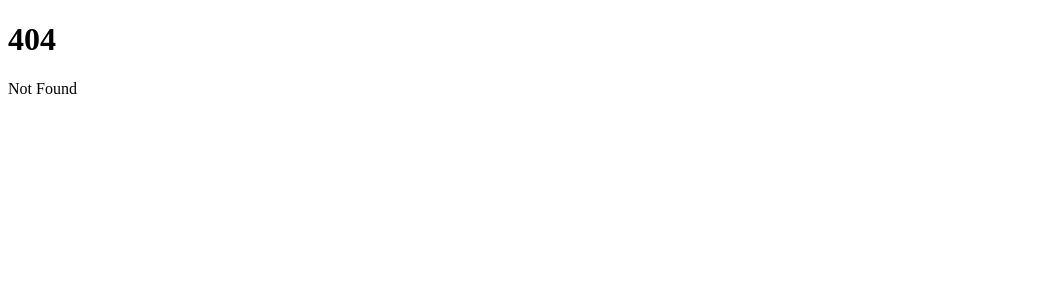
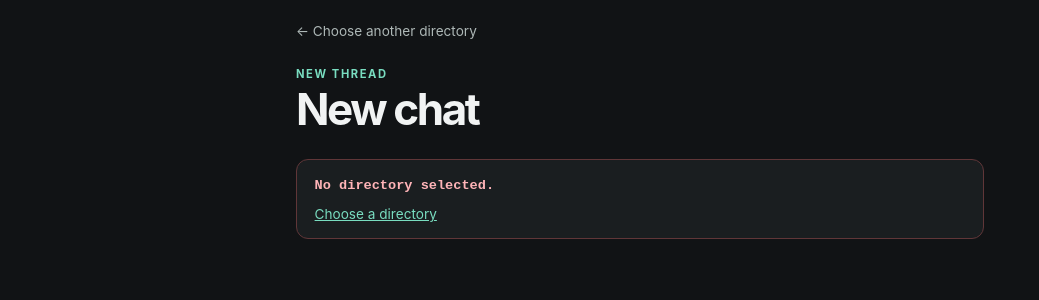
Before and after one commit to RileyMathews/agent-ui, a SvelteKit app: page /new/chat in a window 1280 px wide. Before the commit this address had no page. Shown: the top 300 px of the page, without its empty margins (0-1039 px from the left). Built offline with nearby package versions, Linux system fonts and the light colour scheme.

Commit message:
new thread

```diff
--- /dev/null
+++ b/src/lib/sessions.ts
@@ -0,0 +1,22 @@
+import type { SessionV2Info, V2SessionListResponse } from '@opencode-ai/sdk/v2/client';
+import { opencodeV2 } from '$lib/opencode';
+
+const pageLimit = 5000;
+
+export async function listSessions() {
+	const sessions: SessionV2Info[] = [];
+	let cursor: string | undefined;
+
+	for (;;) {
+		// The generated SDK types do not preserve the client's responseStyle setting.
+		const page = (await opencodeV2.v2.session.list({
+			limit: pageLimit,
+			order: 'desc',
+			cursor
+		})) as unknown as V2SessionListResponse;
+		sessions.push(...page.data);
+
+		if (page.data.length < pageLimit || !page.cursor.next) return sessions;
+		cursor = page.cursor.next;
+	}
+}
--- /dev/null
+++ b/src/routes/new/+page.svelte
@@ -0,0 +1,92 @@
+<script lang="ts">
+	import { onMount } from 'svelte';
+	import { listSessions } from '$lib/sessions';
+
+	type Directory = {
+		path: string;
+		updated: number;
+	};
+
+	let directories = $state<Directory[]>([]);
+	let error = $state<string | null>(null);
+	let loading = $state(true);
+
+	function directoryName(path: string) {
+		return path.split('/').filter(Boolean).at(-1) ?? path;
+	}
+
+	onMount(async () => {
+		try {
+			const unique = new Map<string, Directory>();
+
+			for (const session of await listSessions()) {
+				const path = session.location.directory;
+				if (!path || unique.has(path)) continue;
+				unique.set(path, { path, updated: session.time.updated });
+			}
+
+			directories = [...unique.values()].sort((left, right) => right.updated - left.updated);
+		} catch (cause) {
+			error = cause instanceof Error ? cause.message : 'Unable to load directories.';
+		} finally {
+			loading = false;
+		}
+	});
+</script>
+
+<svelte:head>
+	<title>Choose a directory</title>
+	<meta name="theme-color" content="#111315" />
+</svelte:head>
+
+<main>
+	<header>
+		<a class="back" href="/">Back to sessions</a>
+		<p class="eyebrow">New thread</p>
+		<h1>Choose a directory</h1>
+		<p class="intro">Select a directory where you have already used OpenCode.</p>
+	</header>
+
+	{#if loading}
+		<p class="status">Loading directories...</p>
+	{:else if error}
+		<p class="status error">{error}</p>
+	{:else if directories.length === 0}
+		<p class="status">No directories with sessions found.</p>
+	{:else}
+		<ul>
+			{#each directories as directory (directory.path)}
+				<li>
+					<a href={`/new/chat?directory=${encodeURIComponent(directory.path)}`}>
+						<strong>{directoryName(directory.path)}</strong>
+						<span>{directory.path}</span>
+						<span class="arrow" aria-hidden="true">→</span>
+					</a>
+				</li>
+			{/each}
+		</ul>
+	{/if}
+</main>
+
+<style>
+	:global(*) { box-sizing: border-box; }
+	:global(body) { margin: 0; min-width: 20rem; background: #111315; color: #f1f3f3; font-family: Inter, ui-sans-serif, system-ui, sans-serif; }
+	main { max-width: 46rem; margin: 0 auto; padding: 1.25rem 1rem 3rem; }
+	header { margin-bottom: 1.75rem; }
+	.back { display: inline-block; margin-bottom: 1.75rem; color: #aeb8b7; font-size: 0.85rem; text-decoration: none; }
+	.back::before { content: '← '; }
+	.back:focus-visible, li a:focus-visible { outline: 2px solid #79ddc0; outline-offset: 3px; }
+	.eyebrow { margin: 0 0 0.4rem; color: #79ddc0; font-size: 0.7rem; font-weight: 700; letter-spacing: 0.14em; text-transform: uppercase; }
+	h1 { margin: 0; font-size: clamp(2rem, 8vw, 2.75rem); letter-spacing: -0.055em; line-height: 1; }
+	.intro { margin: 0.9rem 0 0; color: #aeb8b7; font-size: 0.9rem; line-height: 1.5; }
+	.status { margin: 0; padding: 1rem 1.1rem; border: 1px solid #2c3334; border-radius: 0.75rem; background: #1a1e20; color: #aeb8b7; }
+	.error { border-color: #603638; color: #ffb4b8; }
+	ul { display: grid; gap: 0.6rem; margin: 0; padding: 0; list-style: none; }
+	li { overflow: hidden; border: 1px solid #2c3334; border-radius: 0.75rem; background: #191d1f; }
+	li a { position: relative; display: grid; gap: 0.3rem; padding: 1rem 3rem 1rem 1rem; color: inherit; text-decoration: none; }
+	strong { font-size: 1rem; letter-spacing: -0.015em; }
+	span { color: #8e9998; font-family: ui-monospace, monospace; font-size: 0.72rem; overflow-wrap: anywhere; }
+	.arrow { position: absolute; top: 50%; right: 1rem; color: #79ddc0; font-family: inherit; font-size: 1.15rem; transform: translateY(-50%); }
+	@media (hover: hover) { li:hover { border-color: #4a5956; background: #1d2224; } }
+	@media (min-width: 40rem) { main { padding-right: 1.5rem; padding-left: 1.5rem; } li a { padding: 1.15rem 3.25rem 1.15rem 1.25rem; } }
+</style>
--- /dev/null
+++ b/src/routes/new/chat/+page.svelte
@@ -0,0 +1,50 @@
+<script lang="ts">
+	import { page } from '$app/state';
+
+	const directory = $derived(page.url.searchParams.get('directory'));
+</script>
+
+<svelte:head>
+	<title>New chat</title>
+	<meta name="theme-color" content="#111315" />
+</svelte:head>
+
+<main>
+	<header>
+		<a class="back" href="/new">Choose another directory</a>
+		<p class="eyebrow">New thread</p>
+		<h1>New chat</h1>
+	</header>
+
+	{#if directory}
+		<section>
+			<p>Directory</p>
+			<strong>{directory}</strong>
+			<span>Chat creation is coming next.</span>
+		</section>
+	{:else}
+		<section class="error">
+			<strong>No directory selected.</strong>
+			<a href="/new">Choose a directory</a>
+		</section>
+	{/if}
+</main>
+
+<style>
+	:global(*) { box-sizing: border-box; }
+	:global(body) { margin: 0; min-width: 20rem; background: #111315; color: #f1f3f3; font-family: Inter, ui-sans-serif, system-ui, sans-serif; }
+	main { max-width: 46rem; margin: 0 auto; padding: 1.25rem 1rem 3rem; }
+	header { margin-bottom: 1.75rem; }
+	.back { display: inline-block; margin-bottom: 1.75rem; color: #aeb8b7; font-size: 0.85rem; text-decoration: none; }
+	.back::before { content: '← '; }
+	a:focus-visible { outline: 2px solid #79ddc0; outline-offset: 3px; }
+	.eyebrow { margin: 0 0 0.4rem; color: #79ddc0; font-size: 0.7rem; font-weight: 700; letter-spacing: 0.14em; text-transform: uppercase; }
+	h1 { margin: 0; font-size: clamp(2rem, 8vw, 2.75rem); letter-spacing: -0.055em; line-height: 1; }
+	section { display: grid; gap: 0.6rem; padding: 1rem 1.1rem; border: 1px solid #2c3334; border-radius: 0.75rem; background: #1a1e20; }
+	section p { margin: 0; color: #788382; font-size: 0.65rem; font-weight: 700; letter-spacing: 0.08em; text-transform: uppercase; }
+	section strong { overflow-wrap: anywhere; font-family: ui-monospace, monospace; font-size: 0.85rem; line-height: 1.5; }
+	section span { color: #aeb8b7; font-size: 0.85rem; }
+	section.error { border-color: #603638; color: #ffb4b8; }
+	section a { width: fit-content; color: #79ddc0; font-size: 0.85rem; }
+	@media (min-width: 40rem) { main { padding-right: 1.5rem; padding-left: 1.5rem; } }
+</style>
```
Also changed, not shown: src/routes/+page.svelte (+27 -26 lines).
